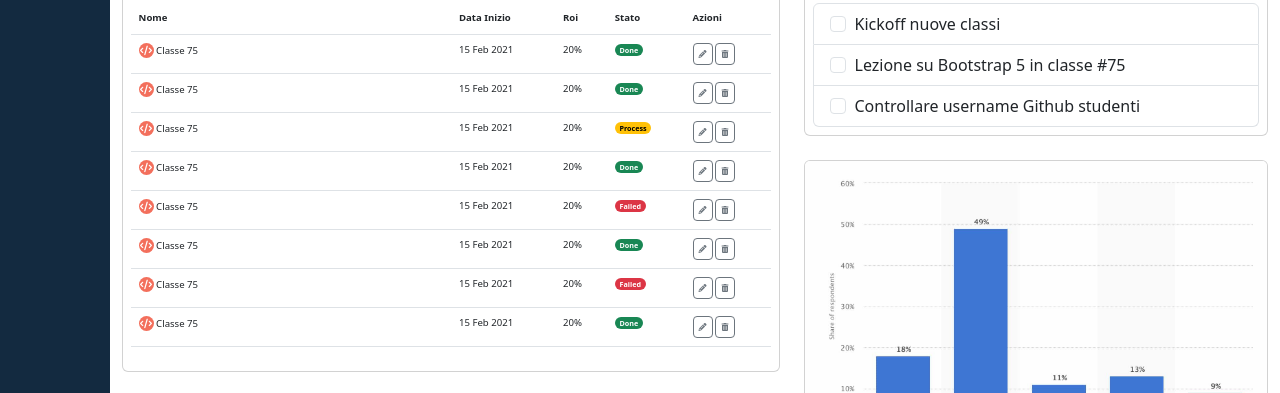
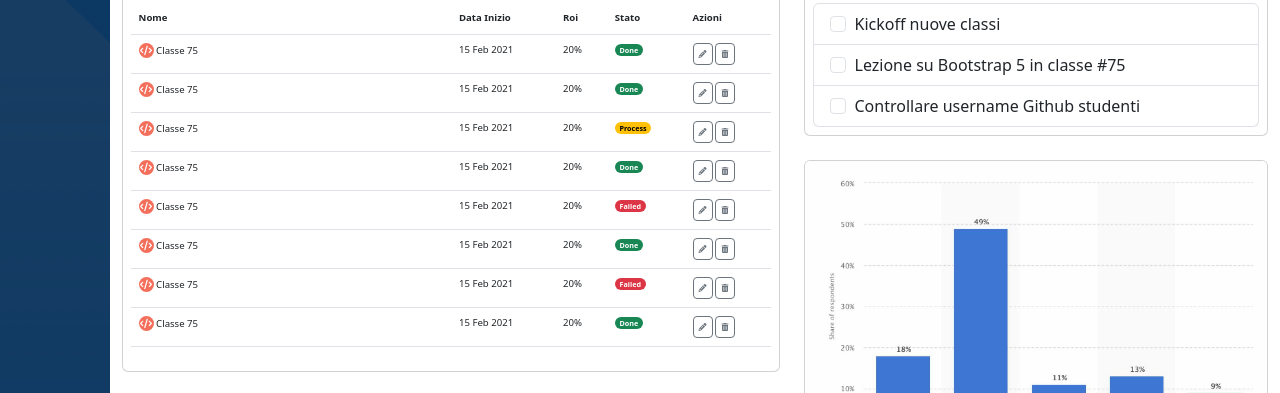
Before and after one commit to TaccLuc/html-css-bootstrap-dashboard, a plain HTML site: page index.html in a window 1280 px wide. Shown: the part 233-626 px from the top of the page. Drawn offline with nearby package versions, Linux system fonts and the light colour scheme.

Commit message:
Added: aside bakground image

```diff
--- a/css/style.css
+++ b/css/style.css
@@ -85,7 +85,8 @@ header nav{
     height: calc(100vh - 3.75rem);
     left: 0;
     top: 3.75rem;
-    background-color: #132A40;
+    background-color: #0c3964;
+    background-image: url(../img/sidebar-bg.png);
 }
 
 #offcanvasExample{
--- a/index.html
+++ b/index.html
@@ -150,7 +150,7 @@
 
                     <!-- ASIDE -->
 
-                        <div class="col-auto d-flex flex-column align-center justify-content-between position-sticky aside-layout ">
+                        <div class="col-auto position-sticky aside-layout d-flex flex-column align-center justify-content-between position-relative">
 
                             <div class="mx-auto mt-4">
 
@@ -191,6 +191,7 @@
                                     <i class="fa-solid fa-gear"></i>
                                 </a>
                             </div>
+
                         </div>
 
                     <!-- MAIN CONTENT -->
```
